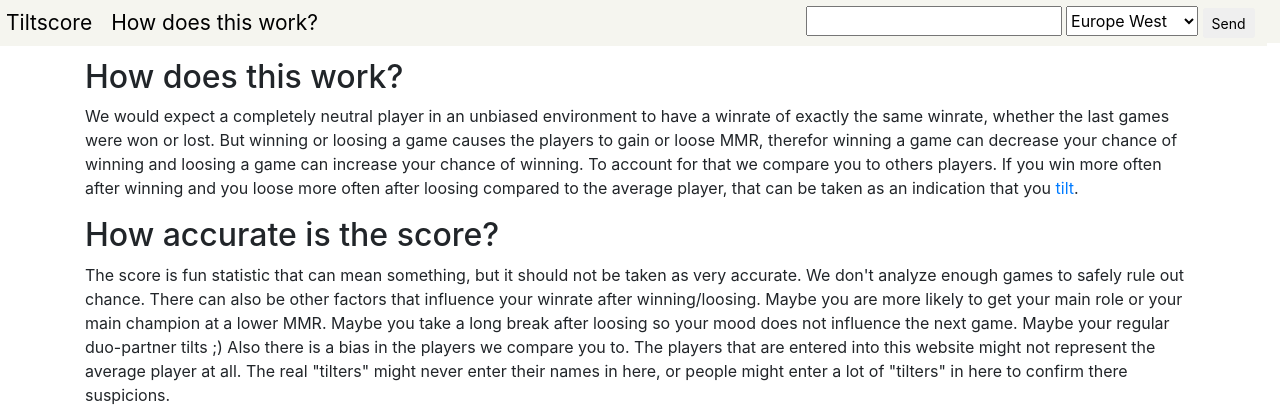
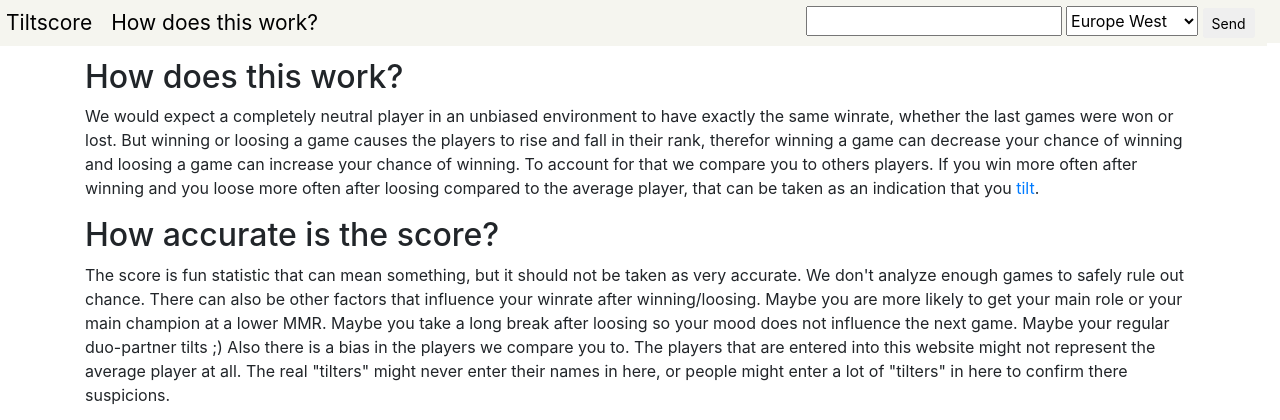
Before and after one commit to philippHorn/tiltscore, a Django app: page /info/ in a window 1280 px wide. Shown: the top 420 px of the page. Run offline with Django 3.2, Linux system fonts and the light colour scheme; parts of the project's set-up code (start-up, migrations or seed data) failed here and were passed over.

Commit message:
improve info text

```diff
--- a/templates/analysis/info.html
+++ b/templates/analysis/info.html
@@ -9,9 +9,9 @@
     <div>
         <p>
             We would expect a completely neutral player in an unbiased environment
-            to have a winrate of exactly the same winrate, whether the last games
+            to have exactly the same winrate, whether the last games
             were won or lost.
-            But winning or loosing a game causes the players to gain or loose MMR,
+            But winning or loosing a game causes the players to rise and fall in their rank,
             therefor winning a game can decrease your chance of winning and loosing
             a game can increase your chance of winning.
             To account for that we compare you to others players.
```
